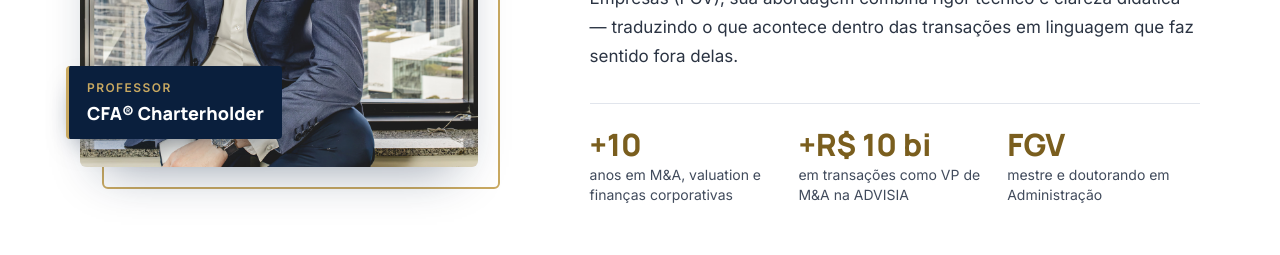
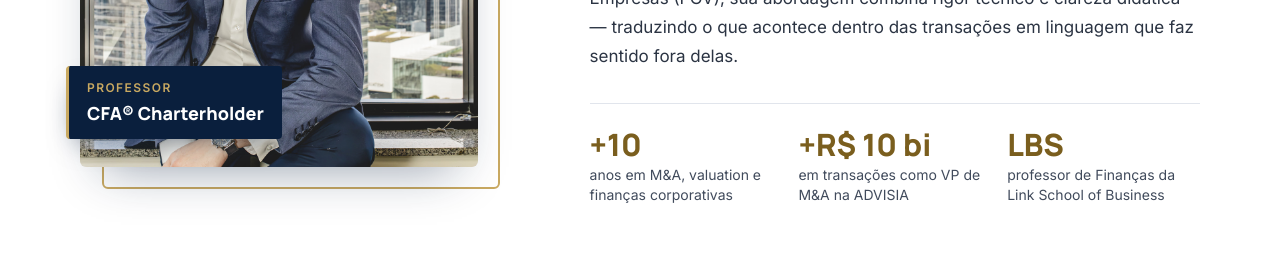
Before and after one commit to jvlunarlaunch/site_alexandre_cracosvky, a plain HTML site: page formacao.html in a window 1280 px wide. Shown: the part 5040-5295 px from the top of the page. Drawn offline with nearby package versions, Linux system fonts and the light colour scheme.

Commit message:
Formação: destaque LBS na seção do professor
Co-Authored-By: Claude Opus 5.5 <noreply@anthropic.com>
Claude-Session: https://claude.ai/code/session_013WReZN2KpvP8SCac7ghULU

```diff
--- a/formacao.html
+++ b/formacao.html
@@ -1614,7 +1614,7 @@
           <dl class="prof__stats">
             <div><dt>anos em M&amp;A, valuation e finanças corporativas</dt><dd>+10</dd></div>
             <div><dt>em transações como VP de M&amp;A na ADVISIA</dt><dd>+R$ 10 bi</dd></div>
-            <div><dt>mestre e doutorando em Administração</dt><dd>FGV</dd></div>
+            <div><dt>professor de Finanças da Link School of Business</dt><dd>LBS</dd></div>
           </dl>
         </div>
       </div>
```
